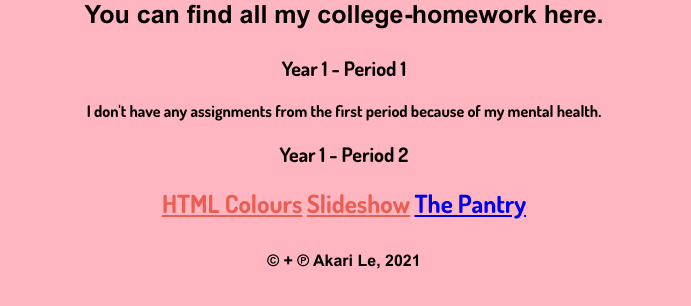
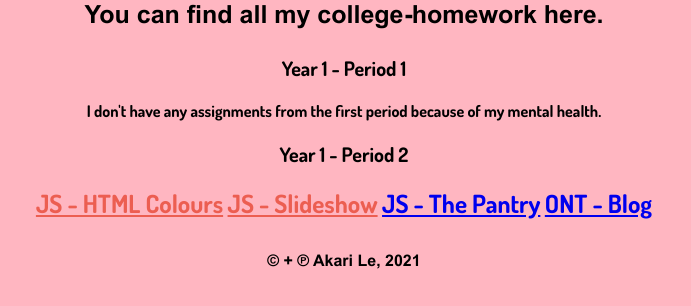
Before and after one commit to akaridotwork/akari.work, a plain HTML site: page assignments.html in a window 1280 px wide. Shown: the part 412-718 px from the top of the page, without its empty margins (296-987 px from the left). Drawn offline with Linux system fonts and the light colour scheme.

Commit message:
Added blog to assignments

```diff
--- a/assignments.html
+++ b/assignments.html
@@ -31,9 +31,10 @@
     <p class="pD">I don't have any assignments from the first period because of
         my mental health.</p>
     <p class="ppD">Year 1 - Period 2</p>
-    <a href="/F1M2JS/colours/colours.html" class="Lh3D">HTML Colours</a>
-    <a href="/F1M2JS/slideshow/slideshow.html" class="Lh3D">Slideshow</a>
-    <a href="/F1M2JS/pantry/pantry.html" class="h3D">The Pantry</a>
+    <a href="/F1M2JS/colours/colours.html" class="Lh3D">JS - HTML Colours</a>
+    <a href="/F1M2JS/slideshow/slideshow.html" class="Lh3D">JS - Slideshow</a>
+    <a href="/F1M2JS/pantry/pantry.html" class="h3D">JS - The Pantry</a>
+    <a href="/blog" class="h3D">ONT - Blog</a>
 
     <br>
     <br>
```
